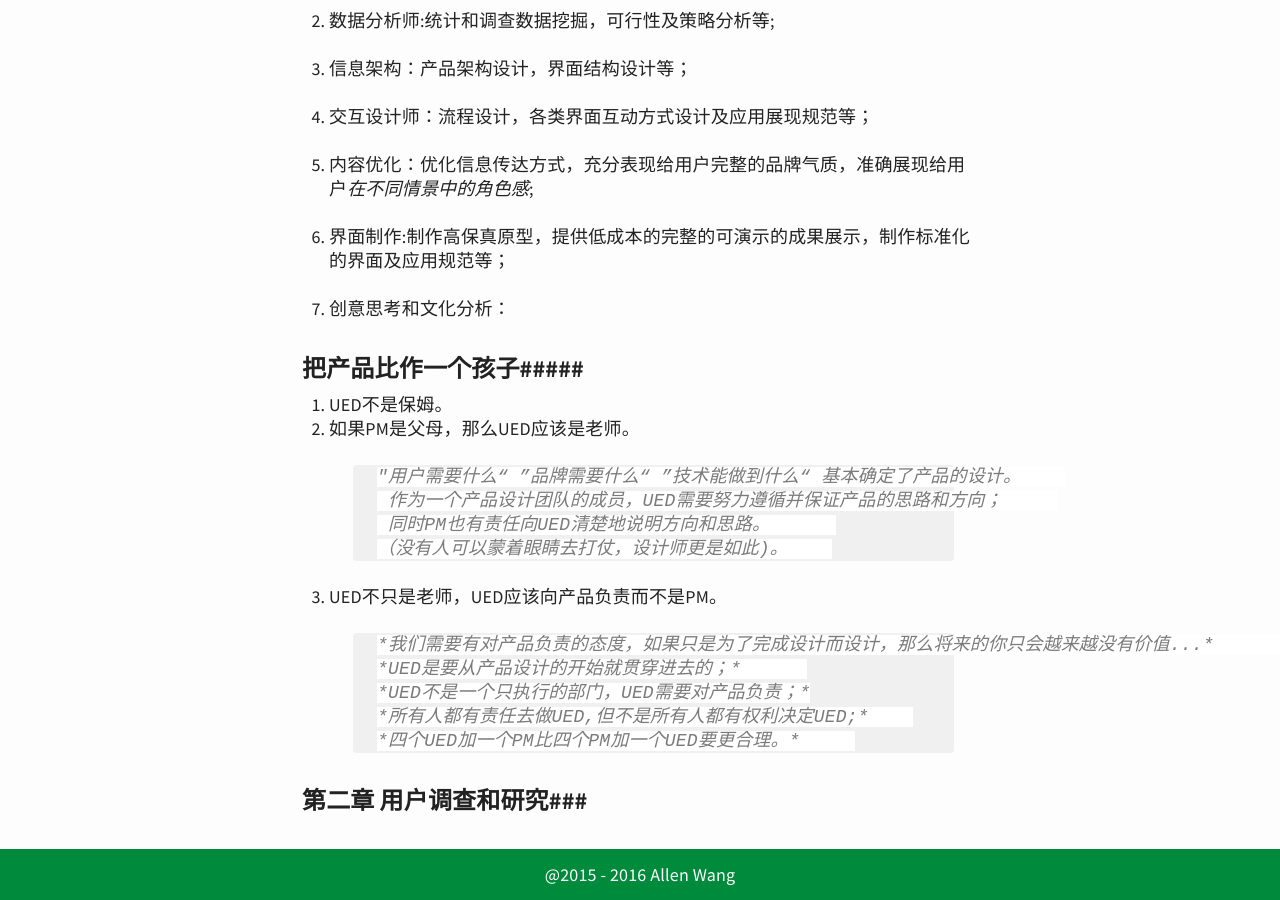
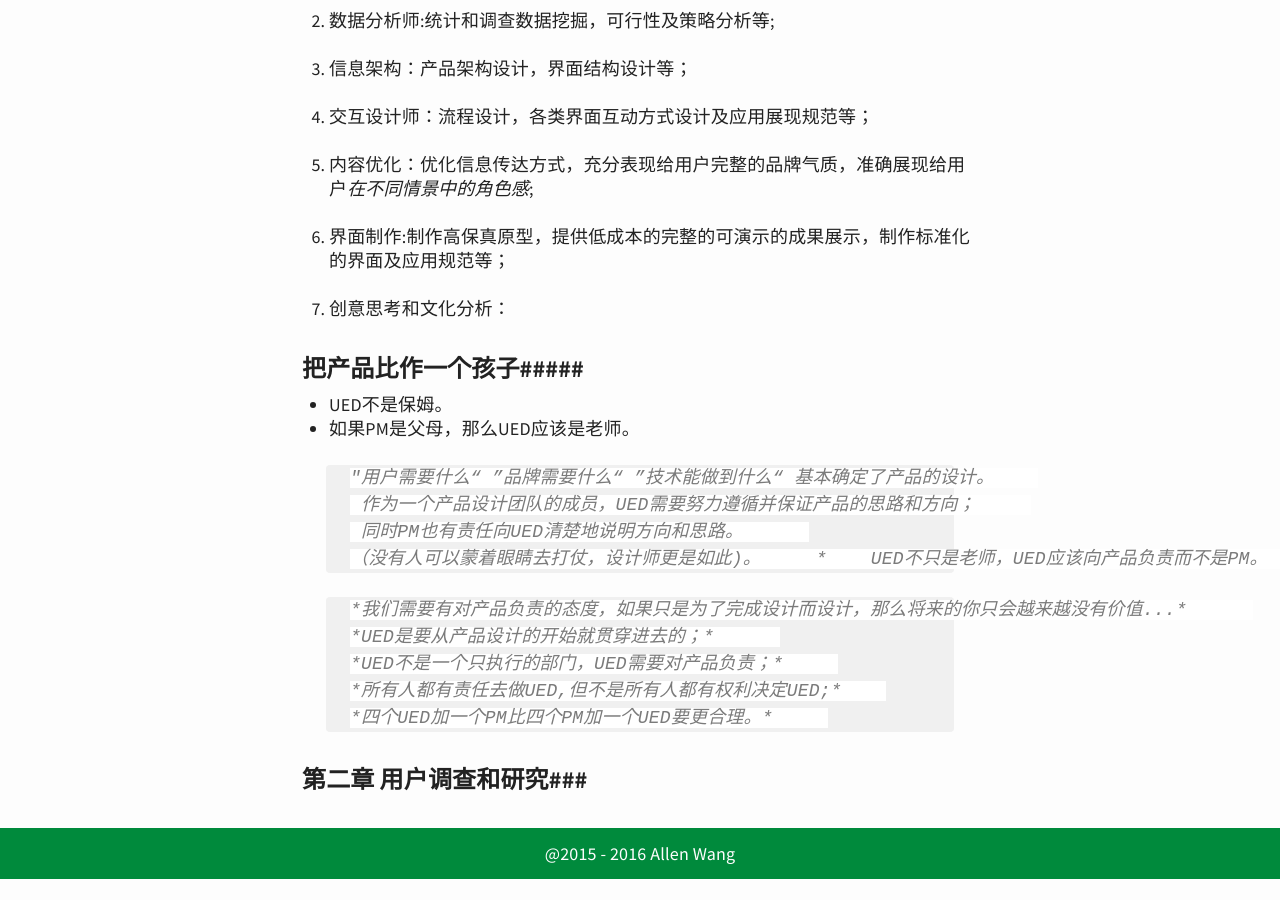
Before and after one commit to allen7wang/allen7wang.github.io, a Jekyll site: the page built from _posts/2016-04-10-Review-of-UCD-Sparks.md, in a window 1280 px wide and 900 px high, scrolled down 1628 px. Built offline with Jekyll 4.4.1, drawn with Linux system fonts in a browser that asks for light colours; after the commit the page ends 2507 px from its top, so only the background shows below that; part of the change alters nothing that is shown.

```diff
--- a/_posts/2016-04-10-Review-of-UCD-Sparks.md
+++ b/_posts/2016-04-10-Review-of-UCD-Sparks.md
@@ -55,13 +55,15 @@ categories: PM
 7.    创意思考和文化分析：
 
 ##### 把产品比作一个孩子#####
-1.    UED不是保姆。
-2.    如果PM是父母，那么UED应该是老师。
+*    UED不是保姆。
+*    如果PM是父母，那么UED应该是老师。
+
 >     "用户需要什么“ ”品牌需要什么“ ”技术能做到什么“ 基本确定了产品的设计。
 >      作为一个产品设计团队的成员，UED需要努力遵循并保证产品的思路和方向；
 >      同时PM也有责任向UED清楚地说明方向和思路。
 >     （没有人可以蒙着眼睛去打仗，设计师更是如此)。
-3.     UED不只是老师，UED应该向产品负责而不是PM。
+*    UED不只是老师，UED应该向产品负责而不是PM。
+
 >     *我们需要有对产品负责的态度，如果只是为了完成设计而设计，那么将来的你只会越来越没有价值...*
 >     *UED是要从产品设计的开始就贯穿进去的；*
 >     *UED不是一个只执行的部门，UED需要对产品负责；*
```
